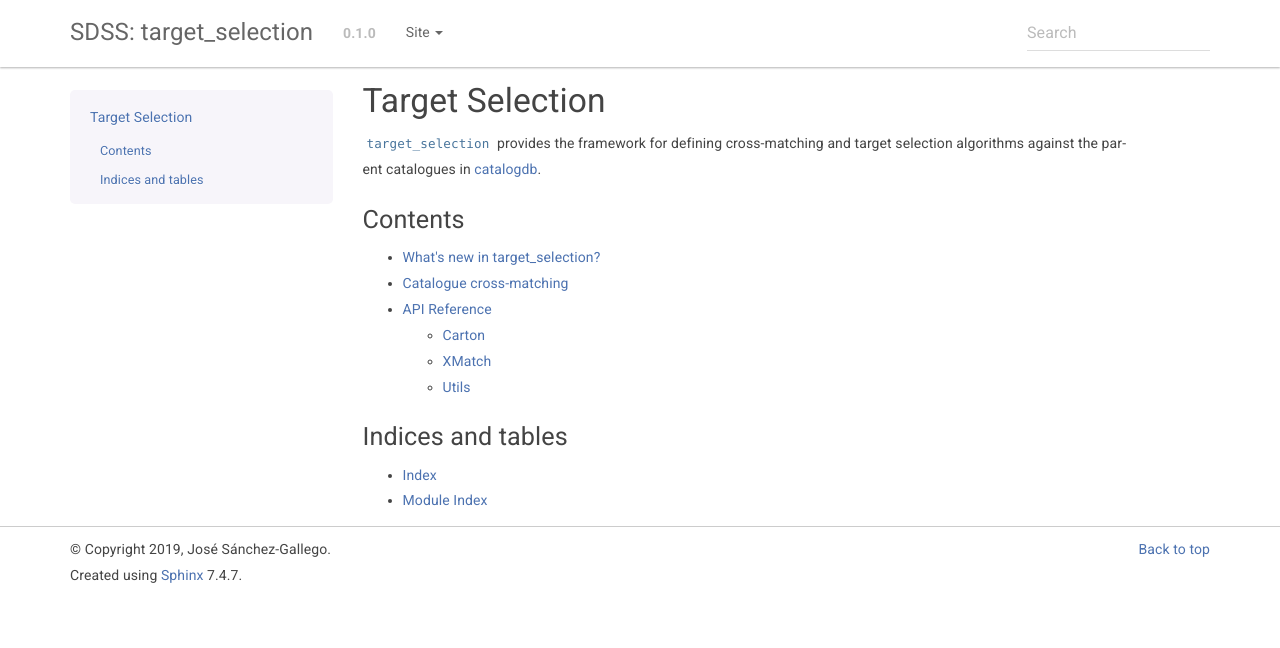
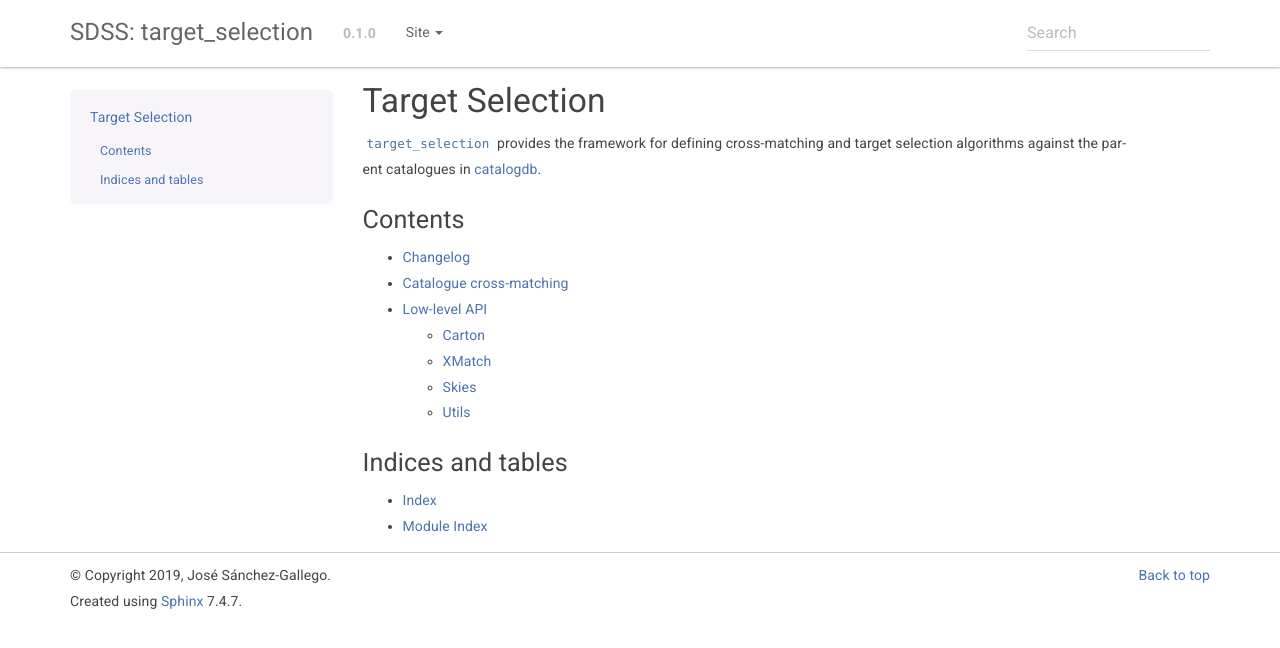
Before and after one commit to sdss/target_selection, a Sphinx documentation site: the page built from docs/sphinx/index.rst, in a window 1280 px wide. Shown: the top 648 px of the page. Built offline with Sphinx 7.4.7, drawn with Linux system fonts in a browser that asks for light colours; the version number is read from the project's files by our own code.

```diff
--- a/docs/sphinx/api.rst
+++ b/docs/sphinx/api.rst
@@ -1,7 +1,7 @@
 
 .. _api:
 
-API Reference
+Low-level API
 =============
 
 Carton
@@ -20,6 +20,12 @@
 .. automodule:: target_selection.xmatch
    :members: XMatchModel, XMatchPlanner
 
+Skies
+-----
+
+.. automodule:: target_selection.skies
+   :members: create_sky_catalogue, nested_regrade
+
 Utils
 -----
 
--- a/docs/sphinx/index.rst
+++ b/docs/sphinx/index.rst
@@ -12,7 +12,7 @@
 
 .. toctree::
 
-  What's new in target_selection? <changelog>
+  Changelog <changelog>
   cross-match
   api
 
```
Also changed, not shown: 1 other file.
